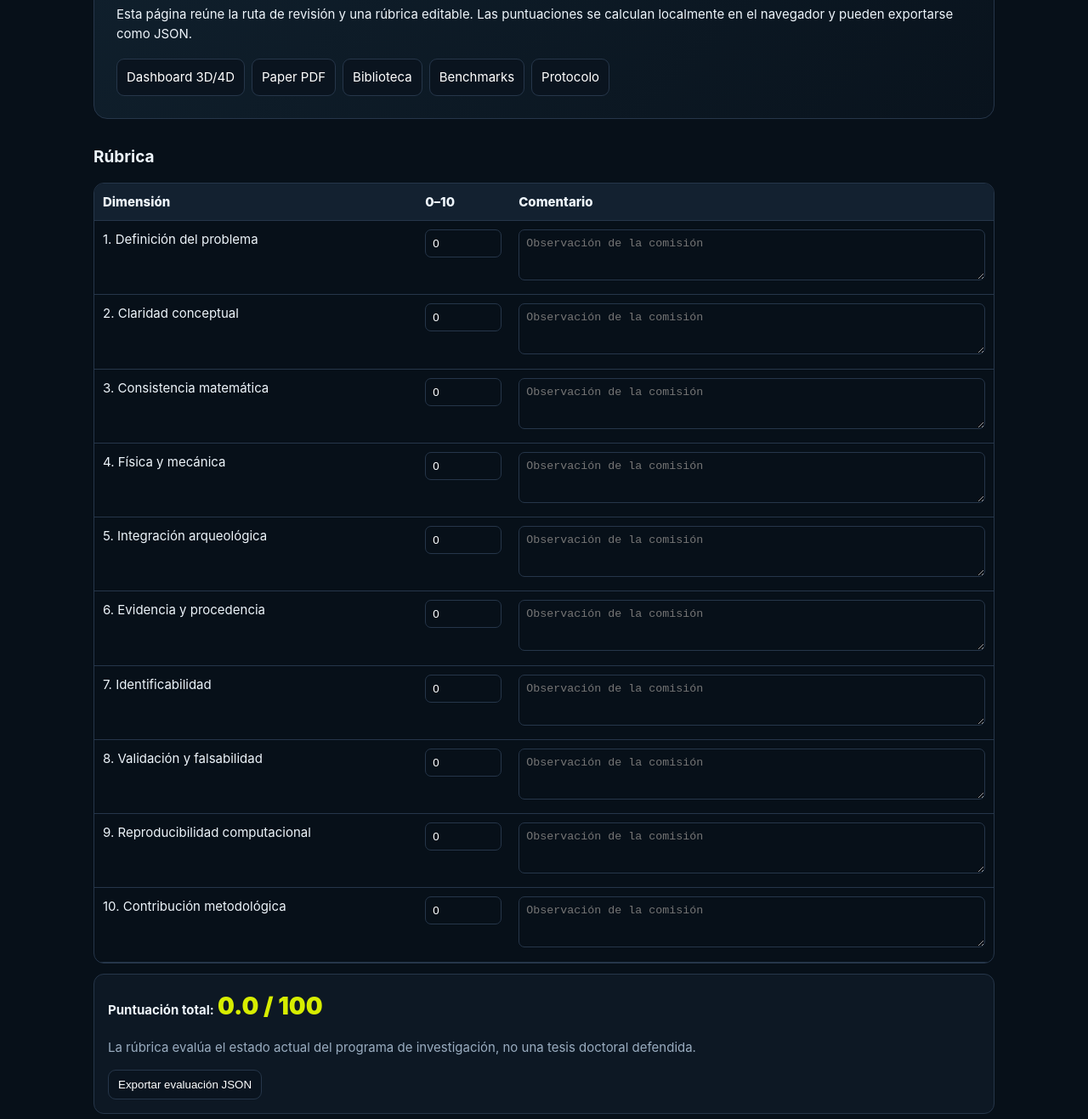
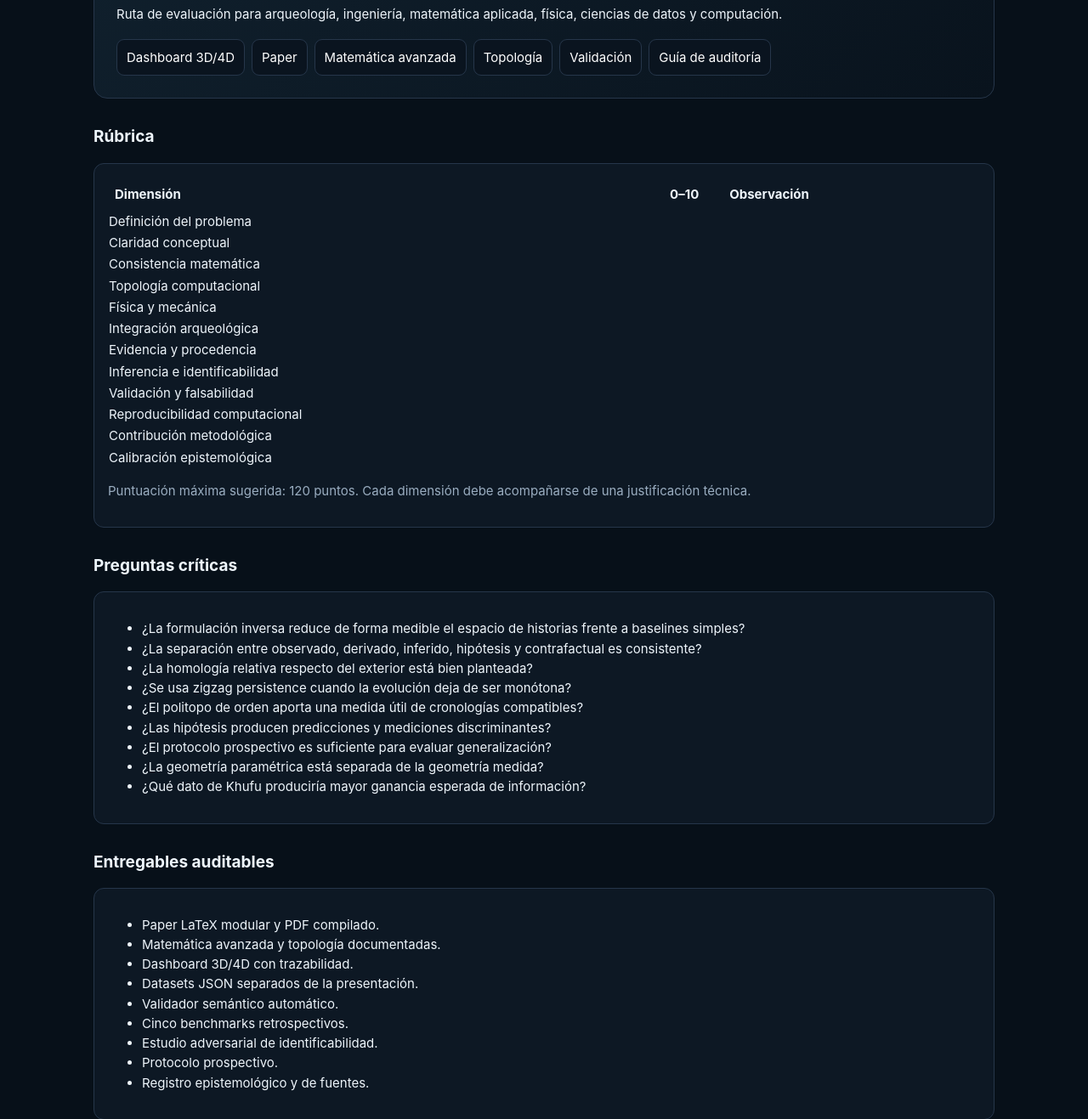
Before and after one commit to deepanalytica/inverse-reality-lab, a plain HTML site: page review.html in a window 1280 px wide. Shown: the part 144-1461 px from the top of the page at 85% size. Drawn offline with Linux system fonts and the light colour scheme.

Commit message:
Expand multidisciplinary review rubric for IRL v1.2

```diff
--- a/review.html
+++ b/review.html
@@ -1,52 +1,78 @@
-<!doctype html><html lang="es"><head><meta charset="utf-8"><meta name="viewport" content="width=device-width,initial-scale=1">
-<title>Revisión académica · IRL</title><link rel="stylesheet" href="assets/review.css"></head><body><main>
-<section class="hero"><div class="muted">Inverse Reality Laboratory · protocolo de evaluación</div>
+<!doctype html>
+<html lang="es">
+<head>
+<meta charset="utf-8">
+<meta name="viewport" content="width=device-width,initial-scale=1">
+<title>Revisión académica v1.2 · Inverse Reality Laboratory</title>
+<link rel="stylesheet" href="assets/review.css">
+</head>
+<body>
+<main>
+<section class="hero">
+<div class="muted">Inverse Reality Laboratory · Preprint v1.2</div>
 <h1>Revisión multidisciplinaria</h1>
-<p>Esta página reúne la ruta de revisión y una rúbrica editable. Las puntuaciones se calculan localmente en el navegador y pueden exportarse como JSON.</p>
-<div class="links"><a href="dashboard.html">Dashboard 3D/4D</a><a href="paper/PAPER.pdf">Paper PDF</a><a href="library.html#start">Biblioteca</a><a href="benchmarks/README.md">Benchmarks</a><a href="COMMISSION_REVIEW.md">Protocolo</a></div></section>
+<p>Ruta de evaluación para arqueología, ingeniería, matemática aplicada, física, ciencias de datos y computación.</p>
+<div class="links">
+<a href="dashboard.html">Dashboard 3D/4D</a>
+<a href="paper/PAPER.pdf">Paper</a>
+<a href="ADVANCED_MATHEMATICS.md">Matemática avanzada</a>
+<a href="TOPOLOGY.md">Topología</a>
+<a href="VALIDATION_PROTOCOL.md">Validación</a>
+<a href="AI_REVIEW_GUIDE.md">Guía de auditoría</a>
+</div>
+</section>
 
 <h2>Rúbrica</h2>
-<div class="grid" id="rubric">
-<div class="head">Dimensión</div><div class="head">0–10</div><div class="head">Comentario</div>
+<div class="panel">
+<table style="width:100%;border-collapse:collapse">
+<thead><tr><th style="text-align:left;padding:8px">Dimensión</th><th style="width:90px;padding:8px">0–10</th><th style="text-align:left;padding:8px">Observación</th></tr></thead>
+<tbody>
+<tr><td>Definición del problema</td><td></td><td></td></tr>
+<tr><td>Claridad conceptual</td><td></td><td></td></tr>
+<tr><td>Consistencia matemática</td><td></td><td></td></tr>
+<tr><td>Topología computacional</td><td></td><td></td></tr>
+<tr><td>Física y mecánica</td><td></td><td></td></tr>
+<tr><td>Integración arqueológica</td><td></td><td></td></tr>
+<tr><td>Evidencia y procedencia</td><td></td><td></td></tr>
+<tr><td>Inferencia e identificabilidad</td><td></td><td></td></tr>
+<tr><td>Validación y falsabilidad</td><td></td><td></td></tr>
+<tr><td>Reproducibilidad computacional</td><td></td><td></td></tr>
+<tr><td>Contribución metodológica</td><td></td><td></td></tr>
+<tr><td>Calibración epistemológica</td><td></td><td></td></tr>
+</tbody>
+</table>
+<p class="muted">Puntuación máxima sugerida: 120 puntos. Cada dimensión debe acompañarse de una justificación técnica.</p>
 </div>
-<div class="panel"><b>Puntuación total:</b> <span class="total" id="total">0.0 / 100</span><p class="muted">La rúbrica evalúa el estado actual del programa de investigación, no una tesis doctoral defendida.</p>
-<button class="btn" id="export">Exportar evaluación JSON</button></div>
 
-<h2>Preguntas para la comisión</h2>
-<div class="panel"><ul>
-<li>¿La formulación inversa mejora la evaluación de hipótesis constructivas frente a una narrativa directa?</li>
-<li>¿La ontología positiva/negativa añade capacidad inferencial medible?</li>
-<li>¿La jerarquía de identificabilidad evita sobreinterpretaciones?</li>
-<li>¿Los cinco benchmarks son suficientes como controles iniciales?</li>
-<li>¿Qué benchmark prospectivo debería congelarse primero?</li>
-<li>¿Qué datos de Khufu producirían mayor ganancia de información?</li>
-</ul></div>
+<h2>Preguntas críticas</h2>
+<div class="panel">
+<ul>
+<li>¿La formulación inversa reduce de forma medible el espacio de historias frente a baselines simples?</li>
+<li>¿La separación entre observado, derivado, inferido, hipótesis y contrafactual es consistente?</li>
+<li>¿La homología relativa respecto del exterior está bien planteada?</li>
+<li>¿Se usa zigzag persistence cuando la evolución deja de ser monótona?</li>
+<li>¿El politopo de orden aporta una medida útil de cronologías compatibles?</li>
+<li>¿Las hipótesis producen predicciones y mediciones discriminantes?</li>
+<li>¿El protocolo prospectivo es suficiente para evaluar generalización?</li>
+<li>¿La geometría paramétrica está separada de la geometría medida?</li>
+<li>¿Qué dato de Khufu produciría mayor ganancia esperada de información?</li>
+</ul>
+</div>
 
 <h2>Entregables auditables</h2>
-<div class="panel"><ul>
-<li>Fuente LaTeX modular y PDF compilado.</li>
-<li>Registro epistemológico.</li>
-<li>Cinco benchmarks con cálculos reproducibles.</li>
-<li>Estudio adversarial de ablación.</li>
-<li>Dashboard 3D/4D con fuentes y estados epistemológicos.</li>
-<li>Datos JSON separados de la presentación.</li>
-<li>Roadmap de validación prospectiva.</li>
-</ul></div>
-
-<script>
-const dims=["Definición del problema","Claridad conceptual","Consistencia matemática","Física y mecánica","Integración arqueológica","Evidencia y procedencia","Identificabilidad","Validación y falsabilidad","Reproducibilidad computacional","Contribución metodológica"];
-const rubric=document.getElementById("rubric");
-dims.forEach((d,i)=>{
-  const a=document.createElement("div");a.textContent=(i+1)+". "+d;
-  const b=document.createElement("div");b.innerHTML='<input type="number" min="0" max="10" step="0.5" data-score="'+i+'" value="0">';
-  const c=document.createElement("div");c.innerHTML='<textarea data-comment="'+i+'" placeholder="Observación de la comisión"></textarea>';
-  rubric.append(a,b,c);
-});
-function calc(){const vals=[...document.querySelectorAll("[data-score]")].map(x=>Math.max(0,Math.min(10,Number(x.value)||0)));const sum=vals.reduce((a,b)=>a+b,0);document.getElementById("total").textContent=sum.toFixed(1)+" / 100";return vals}
-document.addEventListener("input",calc);
-document.getElementById("export").onclick=()=>{
- const scores=calc();const comments=[...document.querySelectorAll("[data-comment]")].map(x=>x.value);
- const data={project:"Inverse Reality Laboratory",version:"1.1",date:new Date().toISOString(),scores:dims.map((dimension,i)=>({dimension,score:scores[i],comment:comments[i]})),total:scores.reduce((a,b)=>a+b,0)};
- const blob=new Blob([JSON.stringify(data,null,2)],{type:"application/json"});const a=document.createElement("a");a.href=URL.createObjectURL(blob);a.download="irl-review.json";a.click();URL.revokeObjectURL(a.href);
-};
-</script></main></body></html>
+<div class="panel">
+<ul>
+<li>Paper LaTeX modular y PDF compilado.</li>
+<li>Matemática avanzada y topología documentadas.</li>
+<li>Dashboard 3D/4D con trazabilidad.</li>
+<li>Datasets JSON separados de la presentación.</li>
+<li>Validador semántico automático.</li>
+<li>Cinco benchmarks retrospectivos.</li>
+<li>Estudio adversarial de identificabilidad.</li>
+<li>Protocolo prospectivo.</li>
+<li>Registro epistemológico y de fuentes.</li>
+</ul>
+</div>
+</main>
+</body>
+</html>
```
